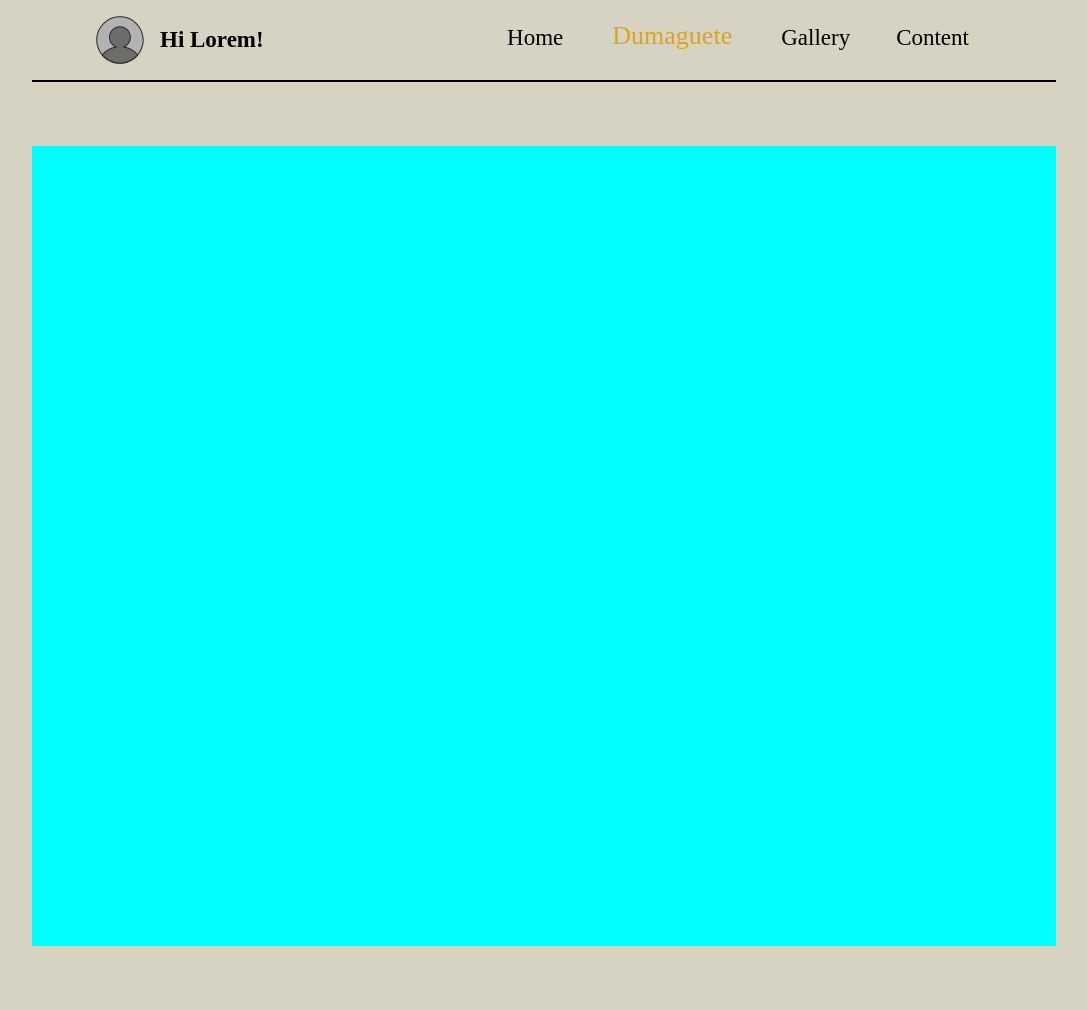
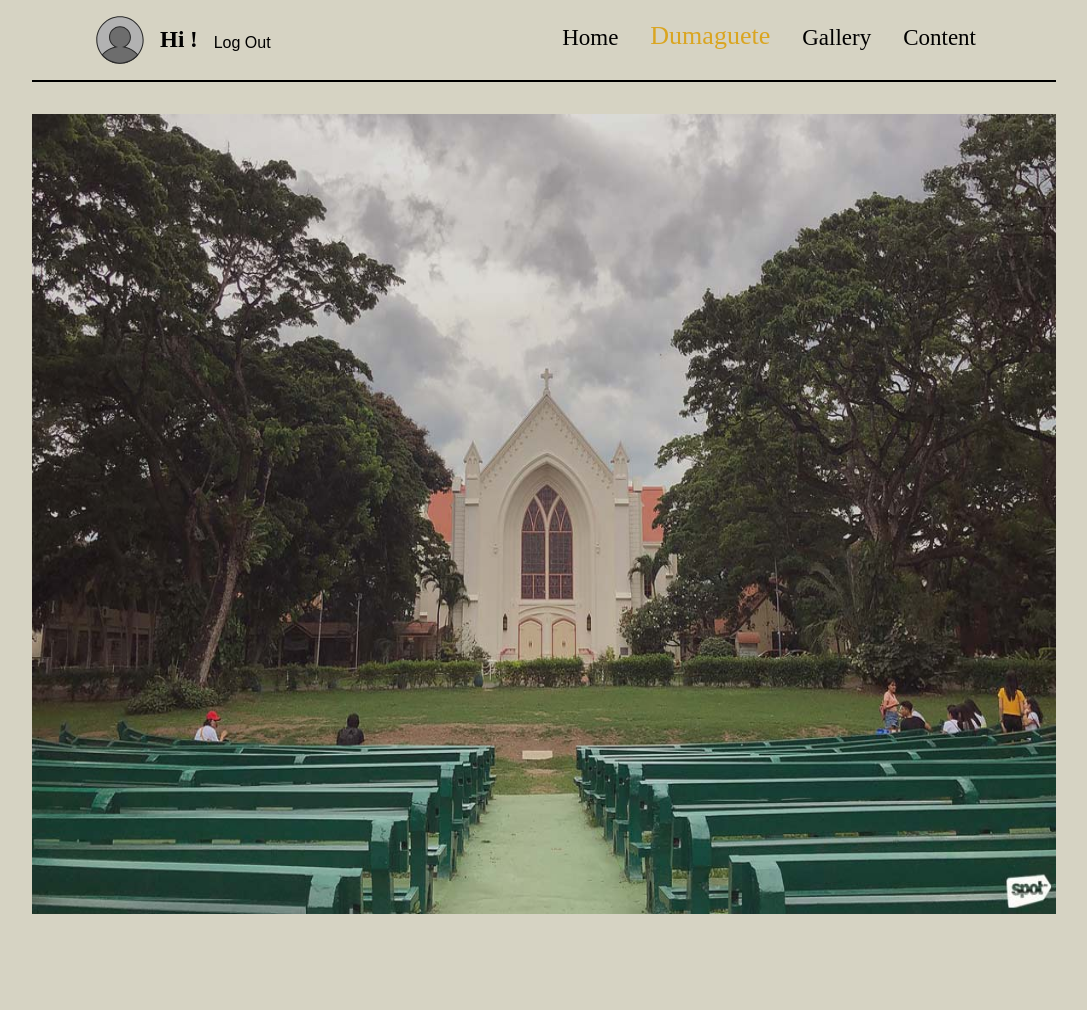
Before and after one commit to FranzylNatsuki/PHPProject, a PHP site: page /home.php in a window 1280 px wide. Shown: the whole page, without its empty margins (96-1183 px from the left). After the commit the page ends 914 px from the top, so only its background shows below. Run offline with PHP 8.4, Linux system fonts and the light colour scheme; data that the repository does not hold is empty; some web fonts are replaced.

Commit message:
Add files via upload

```diff
--- a/home.php
+++ b/home.php
@@ -1,3 +1,7 @@
+<?php
+  session_start();
+?>
+
 <!DOCTYPE html>
 <html lang="en">
 <head>
@@ -16,8 +20,13 @@
     <div class="header">
         <div class="innerheader">
             <img src="user-profile-4255.svg" style="height: 3em; width: auto; margin-right: 1em; pointer-events: none; cursor: pointer; user-select: none;">
-            <div class="nameContainer">
-                <h3 style="font-weight: bold;"> Hi Lorem! </h3>
+            <div class="left-wrapper">
+              <div class="nameContainer">
+                  <h3 style="font-weight: bold;"> Hi <?php echo  $_POST['username'];?> ! </h3>
+              </div>
+              <form action="mainer.php" method="post">
+                <button id="logout" type="submit"> Log Out </button>
+              </form>
             </div>
             <div class="headerselector">
                 <a href="#"> <h3 class="selectors"> Home </h3> </a>
@@ -28,7 +37,7 @@
         </div>
     </div>
     <div class="mainContent">
-
+      <img src="silliman-breaker-01-1569324831.jpg" id="backgroundImage">
     </div>
 </body>
 </html>
--- a/mainpage.html
+++ b/mainpage.html
@@ -14,7 +14,7 @@
                 <h1 style="margin-top: 0; margin-bottom: 1px;"> Welcome! </h1>
                 <h3 style="margin-bottom: 4em;"> Please Enter Your Details! </h3>
                 <div class="form-container">
-                    <form method="post" action="home.html">
+                    <form method="post" action="home.php">
                     <div class="form-group">
                         <input type="text" id="username" name="username" required placeholder="Username">
                     </div>
@@ -32,5 +32,6 @@
         <img class="corporateImage" src="7871282.png" style="height: 45em;">
     </div>
     <script src="script.js"></script>
+
 </body>
 </html>
--- a/style.css
+++ b/style.css
@@ -24,6 +24,12 @@ h3 {
     font-family: "LineSeedSansRegular";
     font-size: 23px;
     font-weight: normal;
+}
+
+span {
+  font-family: "LineSeedSansRegular";
+  font-size: 13px;
+  font-weight: normal;
 }
 
 .bodylogin {
@@ -77,7 +83,6 @@ button {
     font-weight: normal;
     color: inherit;
     cursor: pointer;
-
 }
 
 .loginBlock {
@@ -174,7 +179,11 @@ input[type="text"]:focus, input[type="password"]:focus {
 }
 
 .selectors {
-    margin: 0 1em;
+    margin: 0 16px;
+}
+
+.selectors:hover {
+  text-decoration: underline;
 }
 
 a {
@@ -189,7 +198,35 @@ a {
 }
 
 .mainContent {
-    background-color: aqua;
     height: 100vh;
-    margin: 4em 8em;
+    margin: 2em 8em;
+    display: flex;
+    justify-content: center;
 }
+
+.left-wrapper {
+  display: flex;
+  align-content: center;
+  justify-content: center;
+}
+
+#logout {
+  background: none;
+  padding: 0;
+  border: none;
+  font-family: "LineSeedSansRegular", sans-serif;
+  font-size: 16px;
+  font-weight: normal;
+  color: inherit;
+  cursor: pointer;
+  margin-left: 1em;
+  transform: translateY(7px);
+}
+
+#logout:hover {
+  text-decoration: underline;
+}
+
+#backgroundImage {
+  overflow: hidden;
+}
```
Also changed, not shown: home.html (+8 -3 lines), logout.php (added, +7 -0 lines), mainer.php (+9 -1 lines), silliman-breaker-01-1569324831.jpg (added).
